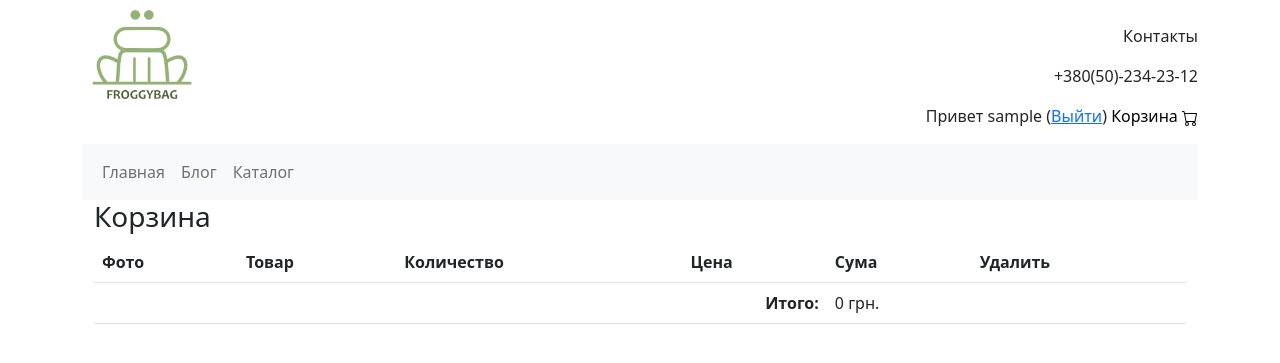
After one commit to ZorkHeh/FROGGYBAG, a Django app: page /order/ in a window 1280 px wide. The commit adds this page. Shown: the top 363 px of the page. Run offline with Django 4.2, Linux system fonts and the light colour scheme; the visitor is signed in with stand-in values (Sample User, id 1); data that the repository does not hold is empty; some libraries are stand-ins or nearby versions.

Commit message:
cart-update

```diff
--- a/apps/order/urls.py
+++ b/apps/order/urls.py
@@ -2,5 +2,6 @@ from django.urls import path
 from apps.order import views
 
 urlpatterns = [
+    path('', views.cart_view, name='cart_view'),
     path('add/', views.add_to_cart, name='add_to_cart')
 ]
--- a/apps/order/views.py
+++ b/apps/order/views.py
@@ -30,3 +30,7 @@ def add_to_cart(request):
         return render(request, 'order/added.html', {'product': cd['product'], 'cart': get_cart_data(cd['user'])})
 
     print(form.errors)
+
+
+def cart_view(request):
+    return render(request, 'order/index.html', {'cart': get_cart_data(request.user)})
--- a/static/css/styles.css
+++ b/static/css/styles.css
@@ -63,3 +63,8 @@
     display: block;
     margin: 0 0 15px;
 }
+
+.cart{
+    text-decoration: none;
+    color: black;
+}
--- a/templates/base.html
+++ b/templates/base.html
@@ -38,10 +38,17 @@
                 <p class="text-dark text-end">Контакты</p>
                 <p class="text-dark text-end">+380(50)-234-23-12</p>
                 {% if request.user.is_authenticated %}
-                    <p class="text-end">Привет {{ request.user.username }} (<a href="{% url 'logout' %}">Выйти</a>)</p>
+                    <p class="text-end">Привет {{ request.user.username }} (<a href="{% url 'logout' %}">Выйти</a>) <a
+                            href="{% url 'cart_view' %}" class="cart">Корзина
+                        <svg xmlns="http://www.w3.org/2000/svg" width="16" height="16" fill="currentColor"
+                             class="bi bi-cart" viewBox="0 0 16 16">
+                            <path d="M0 1.5A.5.5 0 0 1 .5 1H2a.5.5 0 0 1 .485.379L2.89 3H14.5a.5.5 0 0 1 .491.592l-1.5 8A.5.5 0 0 1 13 12H4a.5.5 0 0 1-.491-.408L2.01 3.607 1.61 2H.5a.5.5 0 0 1-.5-.5zM3.102 4l1.313 7h8.17l1.313-7H3.102zM5 12a2 2 0 1 0 0 4 2 2 0 0 0 0-4zm7 0a2 2 0 1 0 0 4 2 2 0 0 0 0-4zm-7 1a1 1 0 1 1 0 2 1 1 0 0 1 0-2zm7 0a1 1 0 1 1 0 2 1 1 0 0 1 0-2z"/>
+                        </svg>
+                    </a></p>
                 {% else %}
                     <p class="text-end">
-                        <a href="{% url 'login' %}?next={% if request.GET.next %}{{ request.GET.next }}{% else %}{{ request.path }}{% endif %}">Войти</a>
+                        <a href="{% url 'login' %}?next=
+                                {% if request.GET.next %}{{ request.GET.next }}{% else %}{{ request.path }}{% endif %}">Войти</a>
                         Или
                         <a href="{% url 'register' %}?next={{ request.path }}">Зарегистририроваться</a>
                     </p>
--- /dev/null
+++ b/templates/order/index.html
@@ -0,0 +1,6 @@
+{% extends 'base.html' %}
+
+{% block content %}
+    <h3>Корзина</h3>
+    {% include 'order/_cart.html' with cart=cart %}
+{% endblock %}
```
